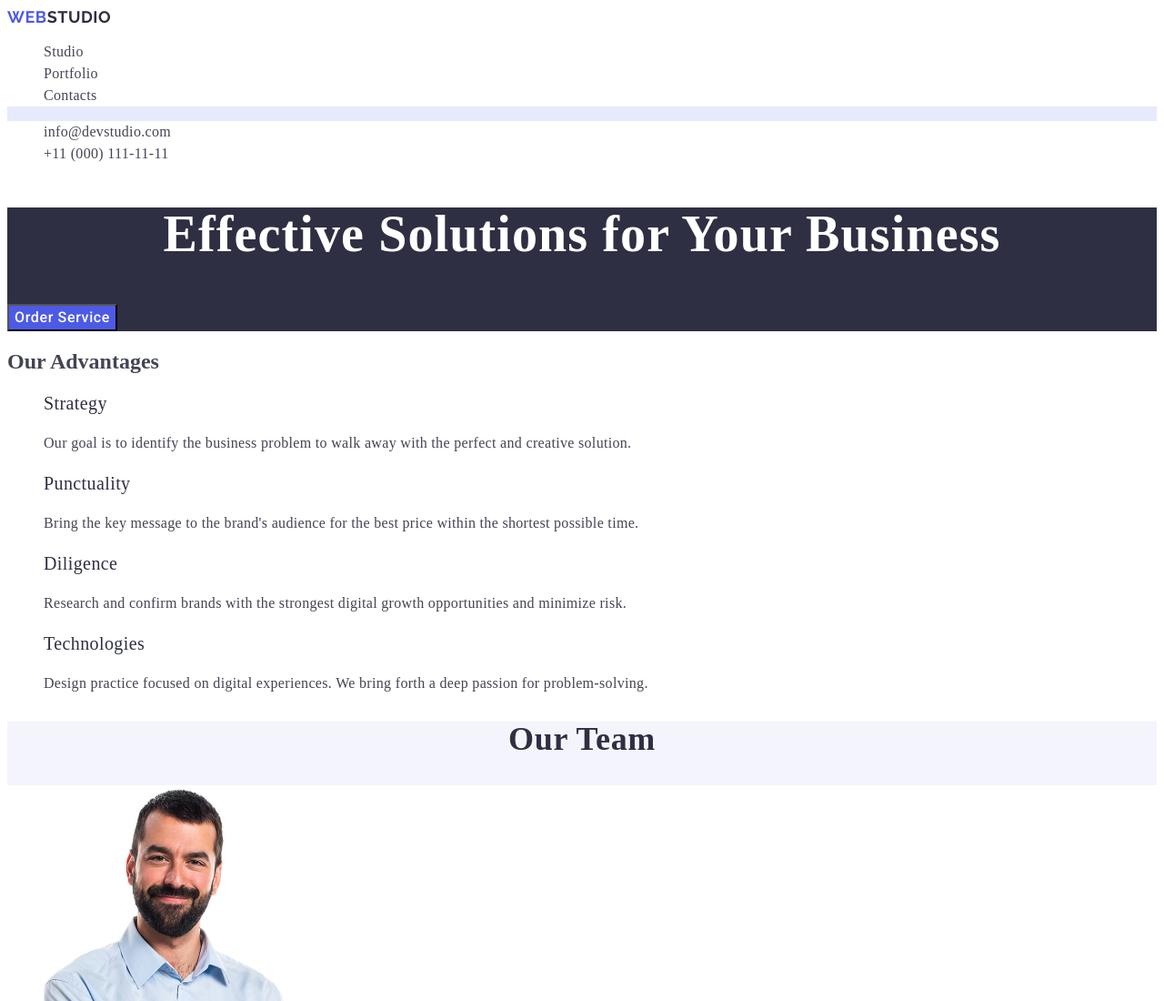
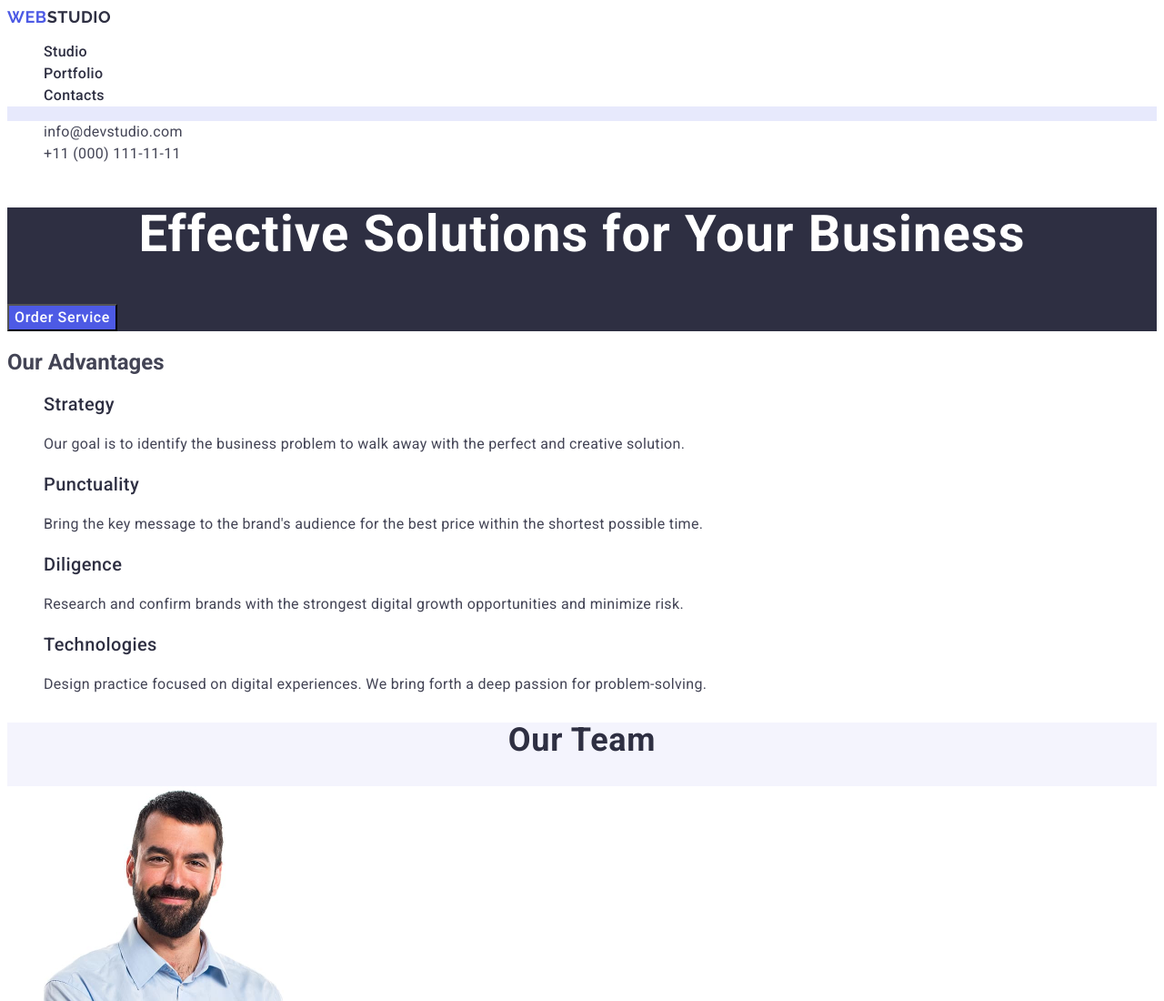
Before and after one commit to Nazar-orlovskuy/goit-markup-hw-02, a plain HTML site: page index.html in a window 1280 px wide. Shown: the top 1100 px of the page at 91% size. Drawn offline with Linux system fonts and the light colour scheme.

Commit message:
оновлено23:35

```diff
--- a/css/styles.css
+++ b/css/styles.css
@@ -1,6 +1,6 @@
 html, body, ul, a, nav, address {
     background-color: #ffffff;
-    font-family: "Roboto", "Raleway" sans-serif;
+    font-family: "Roboto", sans-serif;
     color: #434455;
     text-decoration: none;
     list-style-type: none;
@@ -26,13 +26,15 @@ header{
     color: #2e2f42;
 }
 
-.header .navigation .page-navigation {
+.header .navigation .page-navigation, .link {
 color: #2e2f42;
 font-size: 16px;
 font-weight: 500;
 line-height: 1.5;
 letter-spacing: 0.02em;
 }
+
+
 
 .header .navigation .page-navigation .link:hover,
 .header .navigation .page-navigation .link:focus {
--- a/index.html
+++ b/index.html
@@ -25,7 +25,7 @@
           <li><a class="link" href="#Contacts">Contacts</a></li>
         </ul>
       </nav>
-      <address class="address">
+      <address class="address" id="Contacts">
         <ul class="page-address">
           <li>
             <a class="address-mail" href="mailto:info@devstudio.com"
@@ -84,7 +84,7 @@
       </section>
 
       <section class="our-team">
-        <h2 class="title-second">Our Team</h2>
+        <h2 class="title-second" id="Studio">Our Team</h2>
 
         <ul>
           <li class="mark">
@@ -138,7 +138,7 @@
       </section>
 
       <section class="portfolio">
-        <h2 class="title-second">Our Portfolio</h2>
+        <h2 class="title-second" id="Portfolio">Our Portfolio</h2>
 
         <ul>
           <li class="porrtfolio-bank-app">
```
